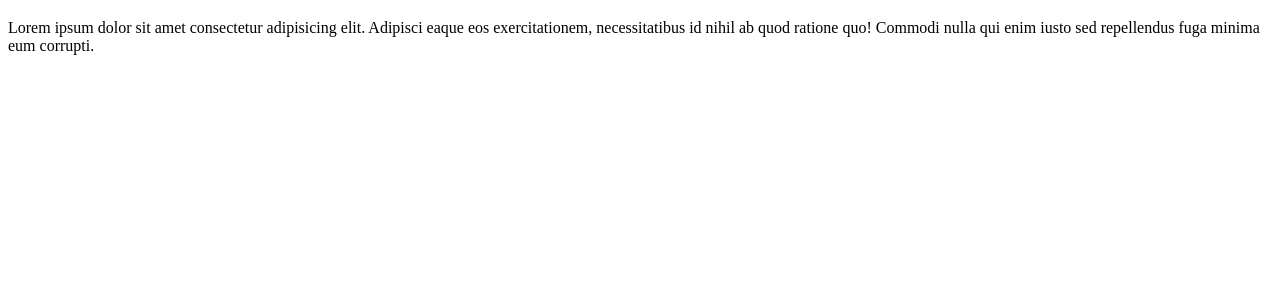
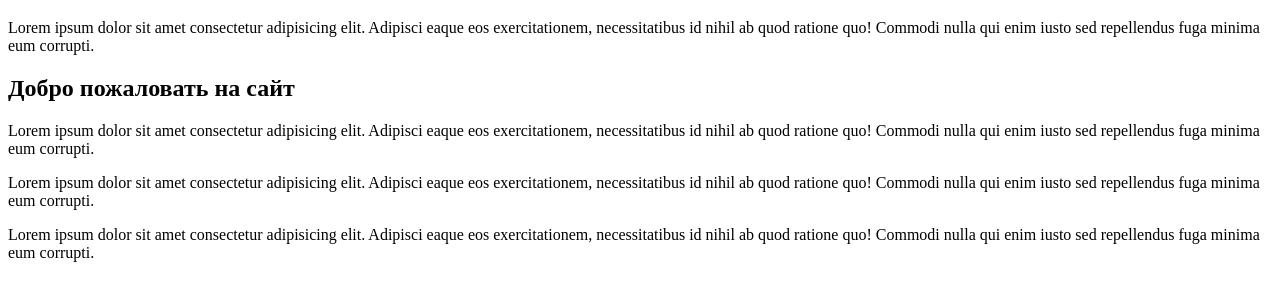
Before and after one commit to iklove2/----------------------------------------, a plain HTML site: page verstka/DZ3/index.html in a window 1280 px wide. Shown: the part 87-388 px from the top of the page. Drawn offline with Linux system fonts and the light colour scheme.

Commit message:
Дз3 сделал

```diff
--- a/verstka/DZ3/index.html
+++ b/verstka/DZ3/index.html
@@ -19,7 +19,19 @@
         Lorem ipsum dolor sit amet consectetur adipisicing elit. Adipisci eaque eos exercitationem,
         necessitatibus id nihil ab quod ratione quo! Commodi nulla qui enim iusto sed repellendus fuga minima eum corrupti.
     </p>
-
+    <h2>Добро пожаловать на сайт</h2>
+    <p>
+        Lorem ipsum dolor sit amet consectetur adipisicing elit. Adipisci eaque eos exercitationem,
+        necessitatibus id nihil ab quod ratione quo! Commodi nulla qui enim iusto sed repellendus fuga minima eum corrupti.
+    </p>
+    <p>
+        Lorem ipsum dolor sit amet consectetur adipisicing elit. Adipisci eaque eos exercitationem,
+        necessitatibus id nihil ab quod ratione quo! Commodi nulla qui enim iusto sed repellendus fuga minima eum corrupti.
+    </p>
+    <p>
+        Lorem ipsum dolor sit amet consectetur adipisicing elit. Adipisci eaque eos exercitationem,
+        necessitatibus id nihil ab quod ratione quo! Commodi nulla qui enim iusto sed repellendus fuga minima eum corrupti.
+    </p>
 
 </body>
 </html>
```
Also changed, not shown: verstka/DZ2/index.html (+13 -0 lines), 1 other file.
